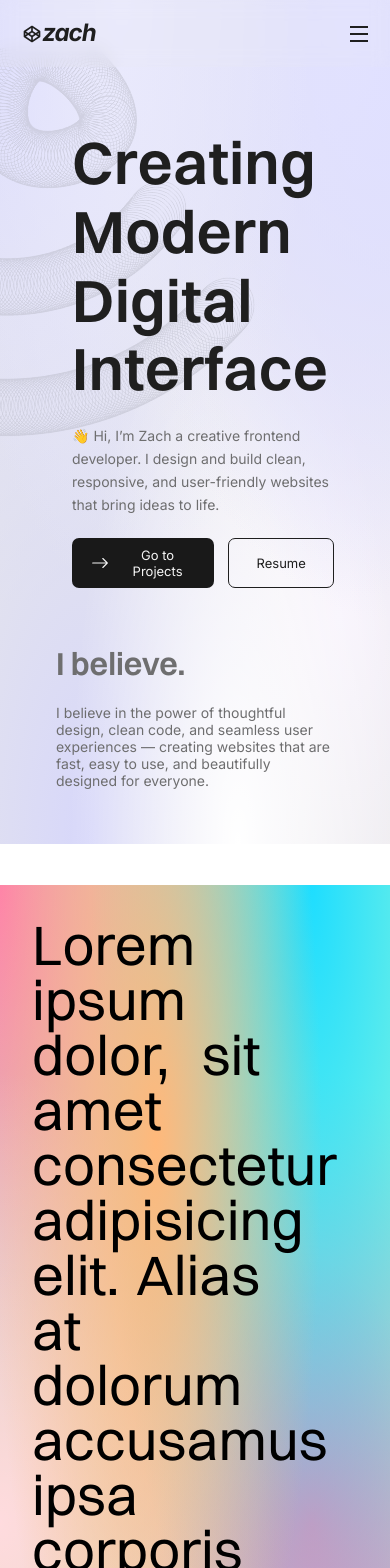
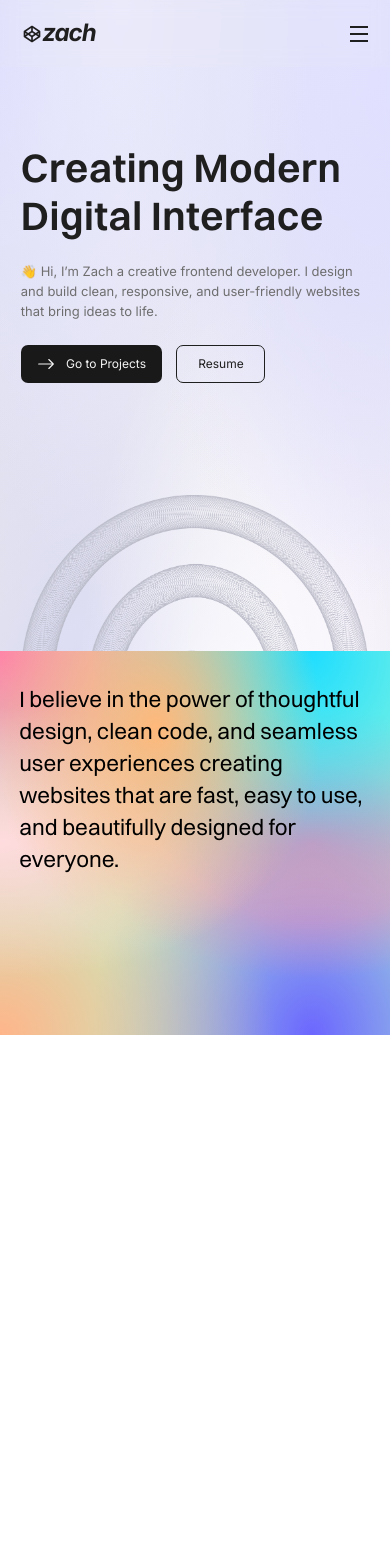
Before and after one commit to Cybeles-Eos/zach, a React (Vite) app: page /#/ in a window 390 px wide. Shown: the top 1568 px of the page. After the commit the page ends 1355 px from the top, so only its background shows below. Built offline with nearby package versions, Linux system fonts and the light colour scheme.

Commit message:
I make the home page introduction

```diff
--- a/src/assets/components/header/nav.module.css
+++ b/src/assets/components/header/nav.module.css
@@ -4,7 +4,7 @@
    margin: 0 auto;
    position: fixed;
    width: 100%;
-   z-index: 100;
+   z-index: 100 !important;
    top: 0;
 
    color: var(--white);
@@ -18,7 +18,9 @@
    justify-content: space-between;
    align-items: center;
 }
-
+.nav, *{
+   z-index: 100 !important;
+}
 .logo{
    font-weight: 700;
    position: relative;
--- a/src/assets/pages/home/home.jsx
+++ b/src/assets/pages/home/home.jsx
@@ -1,30 +1,29 @@
 import CSS from './home.module.css'
+import obj_cir from '/done.png'
 
 function Home(){
    const right_i = <svg xmlns="http://www.w3.org/2000/svg" width="18" height="18" fill="var(--white)" viewBox="0 0 16 16"><path fillRule="evenodd" d="M1 8a.5.5 0 0 1 .5-.5h11.793l-3.147-3.146a.5.5 0 0 1 .708-.708l4 4a.5.5 0 0 1 0 .708l-4 4a.5.5 0 0 1-.708-.708L13.293 8.5H1.5A.5.5 0 0 1 1 8"/></svg>;
 
    return(
       <>
-         <main className={CSS.main}>
-            <div className={CSS.inc}>
+         <article className={CSS.intro_con}>
+            <div className={CSS.intro_body}>
                <h1 className={CSS.title}>Creating Modern
                Digital Interface</h1>
                <p className={CSS.title_label}>👋 Hi, I’m Zach a creative frontend developer. I design and build clean, responsive, and user-friendly websites that bring ideas to life.</p>
                <div className={CSS.intBtn_con}>
-                  <button className={`${CSS.gt_project} ${CSS.intro_btn}`}><span>{right_i}</span>Go to Projects </button>
-                  <button className={`${CSS.resume} ${CSS.intro_btn}`}>Resume</button>
+                  <button className={`${CSS.gt_project} ${CSS.intro_btns}`}><span>{right_i}</span>Go to Projects </button>
+                  <button className={`${CSS.resume} ${CSS.intro_btns}`}>Resume</button>
                </div>
             </div>
-            <div className={CSS.intfoo_con}>
-               <h1>I believe.</h1>
-               <p>I believe in the power of thoughtful design, clean code, and seamless user experiences — creating websites that are fast, easy to use, and beautifully designed for everyone.</p>
+            <div className={CSS.intro_img_con}>
+               <img className={CSS.intro_img} src={obj_cir} alt="intro_img" />
             </div>
+         </article>
 
 
-
-         </main>
-         <div className={CSS.bb}>
-            <p>Lorem ipsum dolor, sit amet consectetur adipisicing elit. Alias at dolorum accusamus ipsa corporis dignissimos nisi facere nesciunt. Iure, soluta!</p>
+         <div className={CSS.main}>
+            <p>I believe in the power of thoughtful design, clean code, and seamless user experiences creating websites that are fast, easy to use, and beautifully designed for everyone.</p>
          </div>
       </>
    )
--- a/src/assets/pages/home/home.module.css
+++ b/src/assets/pages/home/home.module.css
@@ -1,51 +1,56 @@
-.main{
-   max-width: 1600px;
+
+
+.intro_con{
+   position: relative;
+   max-width: 1500px;
+   height: 37.7rem;
+   padding: 2rem 3.5rem 3rem 3.5rem;
    margin: 0 auto;
-   position: relative;
-   /* height: 40rem; */
-   padding: 5rem 3.5rem 3rem 3.5rem;
-   margin-top: 3rem;
+   margin-top: 3rem !important;
+   display: grid;
+   grid-template-columns: 1fr 1fr;
+   gap: 4rem;
+   align-items: center;
+
    color: var(--white);
+   z-index: 1;
    overflow: hidden;
 }
-.main::after {
-  position: absolute;
-  content: '';
-  top: -208px; /* -18rem = -288px */
-  right: 80px; /* 5rem = 80px */
-  width: 600px; /* 40rem = 640px */
-  height: 600px;
-  z-index: 1;
-  background-image: url('/done.png'); /* Assuming image is in public folder */
-  background-size: contain;
-  background-repeat: no-repeat;
-  opacity: 0.5;
-  transform: rotate(-135deg);
-  /* transition-delay: 0.2s; */
-  transition: all 1s;
+.intro_con, *{
+   z-index: 1 !important;
+}
+
+.intro_img_con{
+   display: flex;
+   justify-content: center;
+   align-items: center;
+}
+.intro_img{
+   width: 90%;
 }
 
 
-.main > h1, .main > p{
-   color: var(--T-text);
-   font-family: var(--Poppins);
-}
-
-
-.inc{
+.intro_body{
    margin-left: 1rem;
    z-index: 2;
    position: relative;
 }
 
 .title{
-   font-size: 60px;
+   font-size: 5vw;
    max-width: 40rem;
-   line-height: 4.3rem;
+   line-height: 5vw;
    letter-spacing: .6px;
    color: var(--T-text);
    font-family: var(--switzer-b);
 }
+@media screen and (min-width: 1200px){
+   .title{
+      font-size: 60px;
+      line-height: 4.3rem;
+   }
+}
+
 .title_label{
    font-size: 14px;
    max-width: 34rem;
@@ -59,7 +64,7 @@
    display: flex;
    gap: .9rem;
 }
-.intro_btn{
+.intro_btns{
    padding: 9px 1.2rem;
    background-color: transparent;
    border: none;
@@ -68,7 +73,7 @@
    border-radius: 7px;
    cursor: pointer;
 }
-.intro_btn:hover{
+.intro_btns:hover{
    opacity: .85;
 }
 .gt_project{
@@ -90,10 +95,19 @@
 
 
 
-.bb{
+
+
+
+
+
+
+
+.main{
+   position: relative;
+   z-index: 2;
    max-width: 1600px;
    margin: 0 auto;
-   margin-top: 3rem !important;
+   /* margin-top: 2rem !important; */
    padding: 2rem;
    padding-bottom: 16rem;
    background-color:hsla(144,100%,85%,1);
@@ -107,36 +121,90 @@
    radial-gradient(at 0% 0%, hsla(343,100%,76%,1) 0px, transparent 50%);
    margin-bottom: 20rem !important;
 }
-.bb > p{
-   font-size: 3.5rem;
+.main > p{
+
+   font-size: 2.2rem;
    max-width: 70%;
-   line-height: 55px;
-   text-align: justify;
+   line-height: 45px;
    font-family: var(--switzer-r);
 }
 
-.intfoo_con {
-   margin-top: 3rem;
-   max-width: 450px;
-   display: flex;
-   flex-direction: column;
-   justify-self: flex-end;
-   align-items: flex-end;
 
-   align-items: self-start;
-   color: var(--gray);
-   gap: .7rem;
-}
-.intfoo_con > h1{
-   font-size: 2rem;
-   line-height: 3.5rem;
-   font-family: var(--switzer-b);
-}
-.intfoo_con > p{
-   font-size: 14px;
+@media screen and (max-width: 940px) {
+   .intro_con{
+      padding-inline: 2rem !important;
+      padding-top: 4rem;
+      /* height: 30rem; */
+      grid-template-columns: 1fr;
+   }
+    .title{
+      font-size: 50px;
+      line-height: 4rem;
+   }
+
+   .main > p{
+      font-size: 4.2vw;
+      max-width: 90%;
+      line-height: 4.9vw;
+   }
 
 }
 
-@media screen and (max-width: 650px) {
+@media screen and (max-width: 550px) {
+   .intro_con{
+      padding-inline: 1rem !important;
+      padding-top: 4rem;
+   }
+   .main{
+
+      padding-inline: 1.2rem;
+   }
+   .main > p{
+      font-size: 1.9rem;
+      max-width: 100%;
+      line-height: 2.5rem;
+   }
+}
+
+/*mobile*/
+@media screen and (max-width: 450px) {
+   .intro_con{
+      gap: 7rem;
+      padding-inline: 1.3rem !important;
+   }
+   .intro_body{
+      margin-top: 2rem;
+      margin-left: 0rem;
+   }
+   .intro_img{
+      width: 100%;
+   }
+   .title{
+      font-size: 40px;
+      line-height: 3rem;
+   }
+   .title_label{
+      font-size: 13px;
+      line-height: 20px;
+   }
+   .intBtn_con{
+      margin-top: 1.5rem;
+   }
+   .intro_btns{
+      padding: 7px 1rem;
+      font-size: 12px;
+   }
+   .resume{
+      padding-inline: 1.3rem !important;
+   }
+   .main{
+      padding-bottom: 10rem;
+   }
+   .main > p{
+      font-size: 1.4rem;
+      max-width: 100%;
+      line-height: 2rem;
+   }
+
 
 }
```
